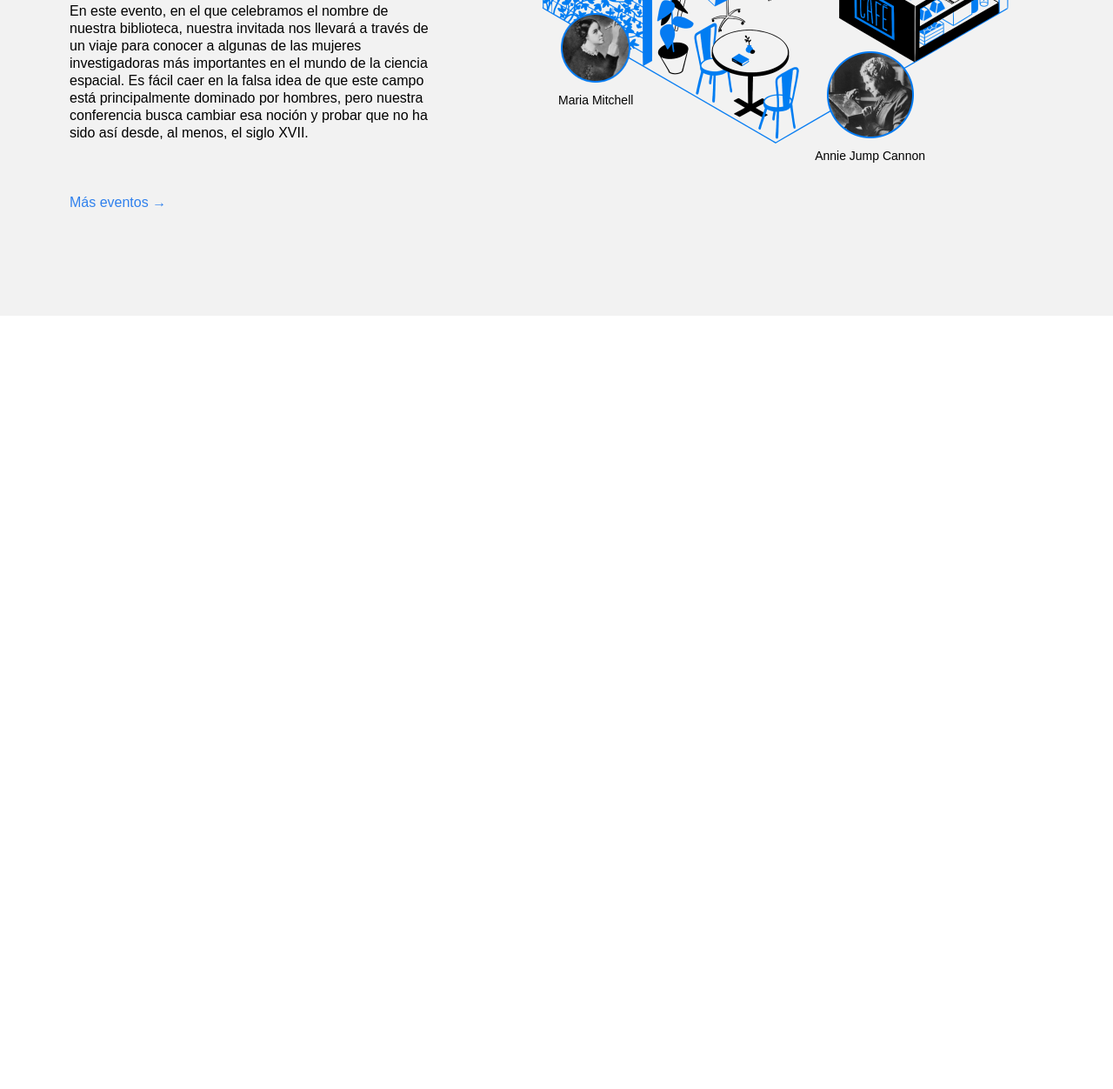
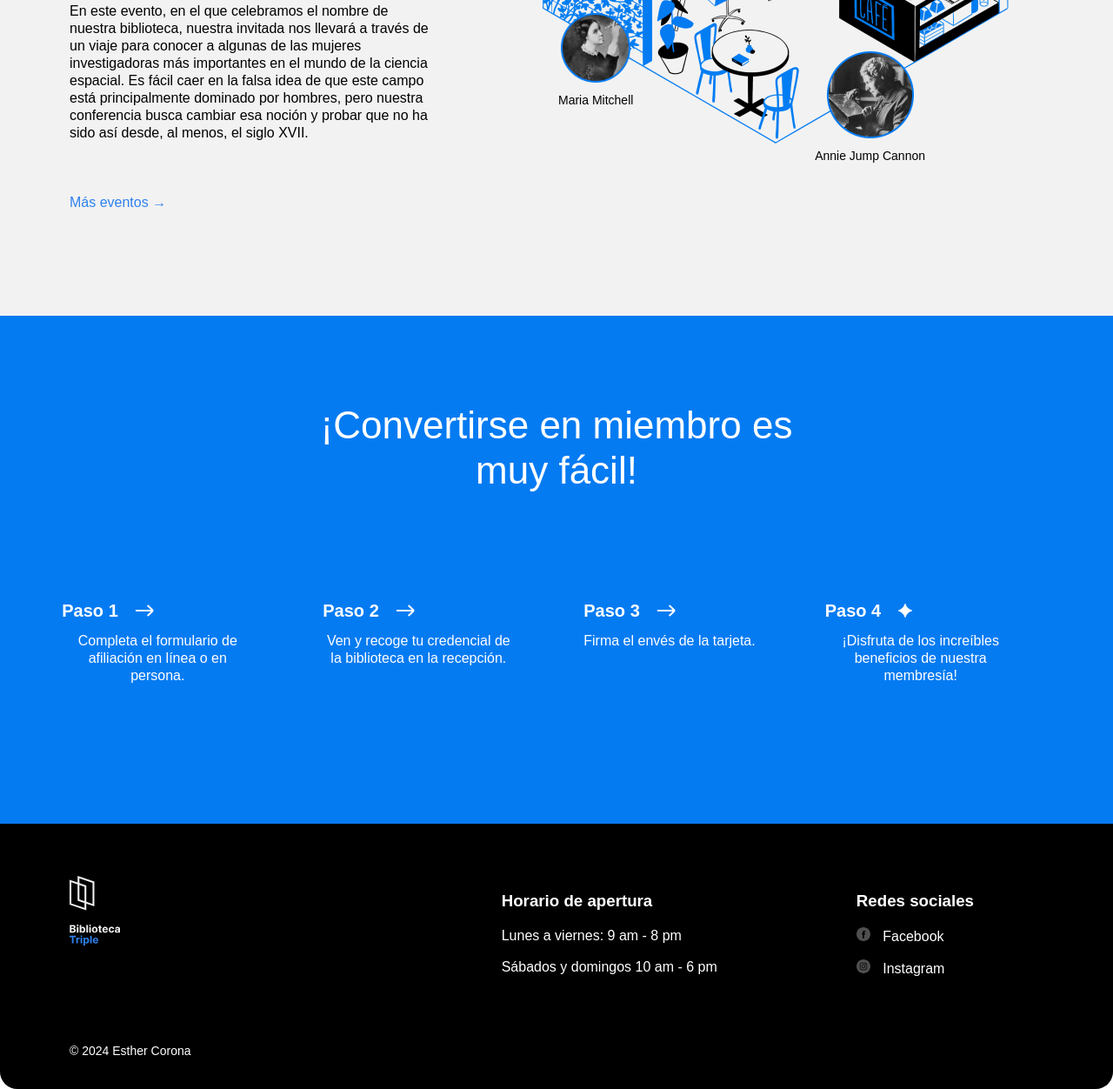
Before and after one commit to esthercorona/web_project_library_es, a plain HTML site: page index.html in a window 1280 px wide. Shown: the part 2575-3827 px from the top of the page at 87% size. Before the commit the page ends 2938 px from the top, so only its background shows below. Drawn offline with Linux system fonts and the light colour scheme.

Commit message:
Nueva actualización, etapa final sprint3

```diff
--- a/index.html
+++ b/index.html
@@ -28,10 +28,10 @@
               <a href="#events" class="nav__link">Eventos</a>
             </li>
             <li>
-              <a href="#" class="nav__link">Conviértete en miembro</a>
+              <a href="#membership" class="nav__link">Conviértete en miembro</a>
             </li>
             <li>
-              <a href="#" class="nav__link">Contactos</a>
+              <a href="#contactos" class="nav__link">Contactos</a>
             </li>
           </ul>
         </nav>
@@ -264,10 +264,117 @@
             class="person__image person__image_size_m"
             />
           </div>
+        </div>
+       </section>
 
-        </div>
+       <section id="membership" class="membership">
+        <h2 class="membership__title">¡Convertirse en miembro es muy fácil!</h2>
+        <ul class="membership__steps">
+          <li class="step">
+            <h3 class="step__title">
+              Paso 1
+              <img
+                src="./images/icon_step_forward.svg"
+                alt="icon forward"
+                class="step__icon"
+              />
+            </h3>
+            <p class="step__description">
+              Completa el formulario de afiliación en línea o en persona.
+            </p>
+          </li>
+          <li class="step">
+            <h3 class="step__title">
+              Paso 2
+              <img
+                src="./images/icon_step_forward.svg"
+                alt="icon forward"
+                class="step__icon"
+              />
+            </h3>
+            <p class="step__description">
+              Ven y recoge tu credencial de la biblioteca en la recepción.
+            </p>
+          </li>
+          <li class="step">
+            <h3 class="step__title">
+              Paso 3
+              <img
+                src="./images/icon_step_forward.svg"
+                alt="icon forward"
+                class="step__icon"
+              />
+            </h3>
+            <p class="step__description">Firma el envés de la tarjeta.</p>
+          </li>
+          <li class="step">
+            <h3 class="step__title">
+              Paso 4
+              <img
+                src="./images/icon_step_finish.svg"
+                alt="icon finish"
+                class="step__icon"
+              />
+            </h3>
+            <p class="step__description">
+              ¡Disfruta de los increíbles beneficios de nuestra membresía!
+            </p>
+          </li>
+        </ul>
+      </section>
 
-       </section>
+      <!--INICIA FOOTER PROPIO-->
+      <footer class="footer">
+        <section id="contactos" class="footer__columns">
+          <div class="footer__column">
+            <img
+            src="./images/logo_white.svg"
+            alt="Logotipo de la Biblioteca Triple Peaks"
+            class="footer__logo"
+            />
+          </div>
+
+          <div class="footer__column footer__column_content_hours">
+            <h3 class="footer__column-heading">Horario de apertura</h3>
+              <ul class="footer__list">
+                <li class="footer__list-item">Lunes a viernes: 9 am - 8 pm</li>
+                <li class="footer__list-item">Sábados y domingos 10 am - 6 pm</li>
+              </ul>
+          </div>
+
+          <div class="footer__column footer__column_content_social">
+            <h3 class="footer__column-heading">Redes sociales</h3>
+              <ul class="footer__list">
+
+                <li class="footer__list-item">
+                  <a class="footer__column-link" href="#">
+                    <img
+                      src="./images/facebook_white.svg"
+                      alt="Icono de FB"
+                      class="footer__social-icon"
+                    />
+                    Facebook
+                  </a>
+                </li>
+
+                <li class="footer__list-item">
+                  <a class="footer__column-link" href="#">
+                    <img
+                      src="./images/instagram_white.svg"
+                      alt="Icono de IG"
+                      class="footer__social-icon"
+                    />
+                  Instagram
+                  </li>
+          </div>
+
+            <p class="footer__copyright">© 2024 Esther Corona</p>
+
+        </section>
+
+
+      </footer>
+
       </main>
     </div>
   </body>
--- a/styles/style.css
+++ b/styles/style.css
@@ -9,6 +9,7 @@
   font-size: 16px;
   line-height: 20px;
   font-family: Arial, Helvetica, sans-serif;
+  border-radius: 20px;
 }
 
 .header {
@@ -303,3 +304,115 @@
   font-size: 14px;
   margin: 0;
 }
+
+.membership {
+  padding: 100px 0 140px;
+  background-color: #057bf2;
+  color: #ffffff;
+}
+
+.membership__title {
+  max-width: 574px;
+  margin: 0 auto;
+  text-align: center;
+  font-size: 44px;
+  font-weight: 500;
+  line-height: 52px;
+}
+
+.membership__steps {
+  list-style-type: none;
+  padding: 0;
+  margin: 100px 0 0;
+  display: flex;
+  justify-content: center;
+}
+
+.step {
+  color: white;
+  max-width: 220px;
+  padding: 20px;
+  text-align: center;
+  margin-right: 40px;
+}
+
+.step__title {
+  margin: 0;
+  font-size: 20px;
+  line-height: 30px;
+  font-weight: 700;
+  display: flex;
+  align-items: center;
+}
+
+.step__icon {
+  margin-left: 20px;
+}
+
+.step__description {
+  margin: 10px 0 0;
+}
+
+.footer {
+  box-sizing: border-box;
+  background-color: #000000;
+  color: #ffffff;
+  position: relative;
+  border-radius: 0 0 20px 20px;
+}
+
+.footer__columns {
+  display: flex;
+  padding: 60px 80px;
+  justify-content: space-between;
+  align-items: flex-start;
+}
+
+.footer__column_content_hours {
+  margin-left: auto;
+  margin-right: 80px;
+}
+
+.footer__column_content_social {
+  margin-left: 80px;
+  margin-right: 80px;
+}
+
+.footer__logo {
+  height: 80px;
+  width: 58px;
+  margin-bottom: 100px;
+}
+
+.footer__column-heading {
+  margin-bottom: 20px;
+}
+
+.footer__list {
+  list-style-type: none;
+  padding: 0;
+  margin: 0;
+}
+
+.footer__list-item {
+  margin-bottom: 16px;
+}
+
+.footer__column-link {
+  color: white;
+  text-decoration: none;
+}
+
+.footer__social-icon {
+  height: 16px;
+  width: 16px;
+  margin-right: 10px;
+}
+
+.footer__copyright {
+    padding-top: 100px;
+    position: absolute;
+    bottom: 20px;
+    left: 80px;
+    font-size: 14px;
+  }
```
